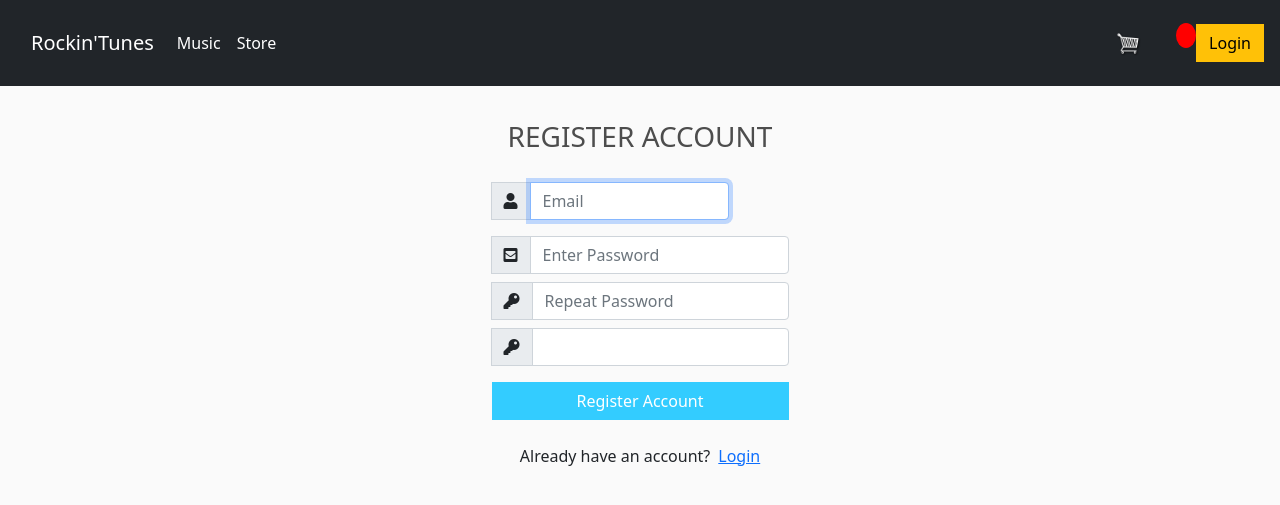
After one commit to repeckadonatas/Music-store, a Django app: page /register/ in a window 1280 px wide. The commit adds this page. Shown: the top 505 px of the page. Run offline with Django 3.2, Linux system fonts and the light colour scheme; some libraries are stand-ins or nearby versions.

Commit message:
music store

```diff
--- a/musicstore/musicstore/urls.py
+++ b/musicstore/musicstore/urls.py
@@ -24,3 +24,4 @@ urlpatterns = [
 ]
 
 urlpatterns += static(settings.MEDIA_URL, document_root=settings.MEDIA_ROOT)
+urlpatterns += static(settings.STATIC_URL, document_root=settings.STATIC_ROOT)
--- a/musicstore/static/css/main.css
+++ b/musicstore/static/css/main.css
@@ -13,7 +13,7 @@ h1,h2,h3,h4,h5,h6{
 	padding: 10px;
 }
 
-.thumbnail{
+.thumbnail, .card-img-top{
 	width: 100%;
 	height: 200px;
 	-webkit-box-shadow: -1px -3px 5px -2px rgba(214,214,214,1);
@@ -26,7 +26,7 @@ h1,h2,h3,h4,h5,h6{
 }
 
 .bg-dark{
-	background-color: #4f868c!important;
+	//background-color: #4f868c!important;
 }
 
 #cart-icon{
@@ -100,3 +100,18 @@ h1,h2,h3,h4,h5,h6{
 .navbar-brand{
     margin: 15px;
 }
+
+.hello-msg{
+    font-size: 15px;
+    margin-right: 20px;
+    color: #fff;
+    padding: 10px;
+}
+
+.card-title:{
+    display: inline-block;
+}
+
+.mb-3{
+    width: 80%;
+}
--- a/musicstore/store/admin.py
+++ b/musicstore/store/admin.py
@@ -5,6 +5,7 @@ from .models import *
 
 admin.site.register(Customer)
 admin.site.register(Product)
+admin.site.register(AlbumProduct)
 admin.site.register(Order)
 admin.site.register(OrderItem)
 admin.site.register(ShippingAddress)
--- /dev/null
+++ b/musicstore/store/forms.py
@@ -0,0 +1,16 @@
+from django import forms
+from django.contrib.auth.models import User
+from django.contrib.auth.forms import UserCreationForm
+from .models import AlbumProduct
+
+
+class CreateUserForm(UserCreationForm):
+    class Meta:
+        model = User
+        fields = ['username', 'email', 'password1', 'password2']
+
+
+class AudioForm(forms.ModelForm):
+    class Meta:
+        model = AlbumProduct
+        fields = ['audio']
--- a/musicstore/store/templates/store/cart.html
+++ b/musicstore/store/templates/store/cart.html
@@ -9,6 +9,7 @@
         <div class="box-element">
 
             <a class="btn btn-outline-dark" href="{% url 'store' %}">&#x2190; Continue Shopping</a>
+            <a class="btn btn-outline-dark" href="{% url 'music' %}">&#x2190; Back to Music</a>
 
             <br>
             <br>
--- a/musicstore/store/templates/store/main.html
+++ b/musicstore/store/templates/store/main.html
@@ -5,6 +5,8 @@
 
     <meta charset="UTF-8">
     <meta name="viewport" content="width=device-width, initial-scale=1, maximum-scale=1, minimum-scale=1">
+
+    <link rel="stylesheet" href="https://stackpath.bootstrapcdn.com/bootstrap/4.3.1/css/bootstrap.min.css" integrity="sha384-ggOyR0iXCbMQv3Xipma34MD+dH/1fQ784/j6cY/iJTQUOhcWr7x9JvoRxT2MZw1T" crossorigin="anonymous">
 
     <link href="https://cdn.jsdelivr.net/npm/bootstrap@5.1.3/dist/css/bootstrap.min.css" rel="stylesheet"
           integrity="sha384-1BmE4kWBq78iYhFldvKuhfTAU6auU8tT94WrHftjDbrCEXSU1oBoqyl2QvZ6jIW3" crossorigin="anonymous">
@@ -66,7 +68,7 @@
 </head>
 <body>
 
-    <nav class="navbar navbar-expand-lg navbar-dark bg-dark">
+    <nav class="navbar navbar-expand-lg navbar navbar-dark bg-dark">
         <a class="navbar-brand" href="{% url 'store'%}">Rockin'Tunes</a>
         <button class="navbar-toggler" type="button" data-toggle="collapse" data-target="#navbarSupportedContent"
                 aria-controls="navbarSupportedContent" aria-expanded="false" aria-label="Toggle navigation">
@@ -76,9 +78,11 @@
         <div class="collapse navbar-collapse" id="navbarSupportedContent">
             <ul class="navbar-nav me-auto">
                 <li class="nav-item active">
+                    <a class="nav-link" href="{% url 'music'%}">Music <span class="sr-only"></span></a>
+                </li>
+                <li class="nav-item active">
                     <a class="nav-link" href="{% url 'store'%}">Store <span class="sr-only"></span></a>
                 </li>
-
             </ul>
 <!--            <form class="form-inline my-2 my-lg-0">-->
 <!--                <input class="form-control mr-sm-2" type="search" placeholder="Search" aria-label="Search">-->
@@ -86,15 +90,25 @@
 <!--            </form>-->
 
             <div class="form-inline my-2 my-lg-0">
-                <a href="#" class="btn btn-warning">Login</a>
+<!--                <a href="{% url 'login' %}" class="btn btn-warning">Login</a>-->
 
                 <a href="{% url 'cart' %}">
                     <img id="cart-icon" src="{% static 'images/cart.png' %}">
                 </a>
                 <p id="cart-total">{{cartItems}}</p>
+            </div>
 
+            <div class="form-inline my-2 my-lg-0">
+                {% if request.user.is_authenticated %}
+                    <p class="hello-msg">Hello, {{request.user}}</p>
+                    <span><a href="{% url 'logout' %}" class="btn btn-warning hello-msg">Logout</a></span>
+                {% else %}
+                    <a href="{% url 'login' %}" class="btn btn-warning">Login</a>
+                {% endif %}
             </div>
+
         </div>
+
     </nav>
 
     <div class="container">
@@ -104,7 +118,10 @@
         {% endblock content %}
     </div>
 
-    <script src="https://cdn.jsdelivr.net/npm/bootstrap@5.1.3/dist/js/bootstrap.bundle.min.js" integrity="sha384-ka7Sk0Gln4gmtz2MlQnikT1wXgYsOg+OMhuP+IlRH9sENBO0LRn5q+8nbTov4+1p" crossorigin="anonymous"></script>
+<!--    <script src="https://cdn.jsdelivr.net/npm/bootstrap@5.1.3/dist/js/bootstrap.bundle.min.js" integrity="sha384-ka7Sk0Gln4gmtz2MlQnikT1wXgYsOg+OMhuP+IlRH9sENBO0LRn5q+8nbTov4+1p" crossorigin="anonymous"></script>-->
+    <script src="https://code.jquery.com/jquery-3.3.1.slim.min.js" integrity="sha384-q8i/X+965DzO0rT7abK41JStQIAqVgRVzpbzo5smXKp4YfRvH+8abtTE1Pi6jizo" crossorigin="anonymous"></script>
+    <script src="https://cdnjs.cloudflare.com/ajax/libs/popper.js/1.14.7/umd/popper.min.js" integrity="sha384-UO2eT0CpHqdSJQ6hJty5KVphtPhzWj9WO1clHTMGa3JDZwrnQq4sF86dIHNDz0W1" crossorigin="anonymous"></script>
+    <script src="https://stackpath.bootstrapcdn.com/bootstrap/4.3.1/js/bootstrap.min.js" integrity="sha384-JjSmVgyd0p3pXB1rRibZUAYoIIy6OrQ6VrjIEaFf/nJGzIxFDsf4x0xIM+B07jRM" crossorigin="anonymous"></script>
 
     <script type="text/javascript" src="{% static 'js/cart.js' %}"></script>
 </body>
--- /dev/null
+++ b/musicstore/store/templates/store/register.html
@@ -0,0 +1,100 @@
+{% extends 'store/main.html' %}
+{% load static %}
+{% block content %}
+
+
+    <title>Register</title>
+
+    <link rel="stylesheet" href="https://use.fontawesome.com/releases/v5.6.1/css/all.css" integrity="sha384-gfdkjb5BdAXd+lj+gudLWI+BXq4IuLW5IT+brZEZsLFm++aCMlF1V92rMkPaX4PP" crossorigin="anonymous">
+
+    <style>
+        .login_btn {
+            width: 100%;
+            background: #33ccff !important;
+            color: white !important;
+        }
+
+        .login_btn:focus {
+            box-shadow: none !important;
+            outline: 0px !important;
+        }
+
+        .user_card {
+            margin-top: auto;
+            margin-bottom: auto;
+            position: relative;
+			display: flex;
+			justify-content: center;
+			flex-direction: column;
+			padding: 10px;
+        }
+
+        .form_container {
+			margin-top: 20px;
+		}
+    </style>
+
+    <div class="container h-100">
+        <div class="d-flex justify-content-center h-100">
+            <div class="user_card">
+                <div class="d-flex justify-content-center">
+                    <h3 id="form-title">REGISTER ACCOUNT</h3>
+                </div>
+                <div class="d-flex justify-content-center form_container">
+
+                    <form method="POST" action="">
+                        {% csrf_token %}
+                        <div class="input-group mb-3">
+                            <div class="input-group-append">
+                                <span class="input-group-text"><i class="fas fa-user"></i></span>
+                            </div>
+                            {{form.username}}
+                        </div>
+                        <div class="input-group mb-2">
+                            <div class="input-group-append">
+                                <span class="input-group-text"><i class="fas fa-envelope-square"></i></span>
+                            </div>
+                            {{form.email}}
+                        </div>
+                        <div class="input-group mb-2">
+                            <div class="input-group-append">
+                                <span class="input-group-text"><i class="fas fa-key"></i></span>
+                            </div>
+                            {{form.password1}}
+                        </div>
+                        <div class="input-group mb-2">
+                            <div class="input-group-append">
+                                <span class="input-group-text"><i class="fas fa-key"></i></span>
+                            </div>
+                            {{form.password2}}
+                        </div>
+
+                        <div class="d-flex justify-content-center mt-3 login_container">
+                            <input class="btn login_btn" type="submit" value="Register Account">
+                        </div>
+                    </form>
+                </div>
+
+                <div class="mt-4">
+                    <div class="d-flex justify-content-center links">
+                        Already have an account? <a href="{% url 'login' %}" class="ml-2">Login</a>
+                    </div>
+                </div>
+            </div>
+        </div>
+    </div>
+
+    <script>
+        var form_fields = document.getElementsByTagName('input')
+        form_fields[0].placeholder = 'Username';
+        form_fields[1].placeholder = 'Email';
+        form_fields[2].placeholder = 'Enter Password';
+        form_fields[3].placeholder = 'Repeat Password';
+
+        for (var field in form_fields){
+            form_fields[field].className += ' form-control'
+        }
+    </script>
+
+
+{% endblock content %}
--- a/musicstore/store/templates/store/store.html
+++ b/musicstore/store/templates/store/store.html
@@ -13,7 +13,6 @@
                 <hr>
 
                 <button data-product={{product.id}} data-action="add" class="btn btn-outline-secondary add-btn update-cart">Add to Cart</button>
-                <a class="btn btn-outline-success" href="#">View</a>
                 <h4 style="display: inline-block; float: right"><strong>${{product.price|floatformat:2}}</strong></h4>
             </div>
         </div>
--- a/musicstore/store/urls.py
+++ b/musicstore/store/urls.py
@@ -3,9 +3,15 @@ from . import views
 
 urlpatterns = [
     path('', views.store, name='store'),
+    path('music/', views.music, name='music'),
+    path('store/', views.store, name='store'),
     path('cart/', views.cart, name='cart'),
     path('checkout/', views.checkout, name='checkout'),
     path('update_item/', views.updateItem, name='update_item'),
     path('process_order/', views.processOrder, name='process_order'),
 
+    path('register/', views.registerPage, name='register'),
+    path('login/', views.loginPage, name='login'),
+    path('logout/', views.logoutPage, name='logout'),
+
 ]
--- a/musicstore/store/views.py
+++ b/musicstore/store/views.py
@@ -1,12 +1,37 @@
-from django.shortcuts import render
+from django.shortcuts import render, redirect
 from .models import *
 from django.http import JsonResponse
 import json
 import datetime
 
 from .utils import cookieCart
+from .forms import CreateUserForm, AudioForm
+
+from django.contrib import messages
+
+# from django.views.decorators.csrf import csrf_exempt, csrf_protect
+
+from django.contrib.auth import authenticate, login, logout
+
+# from django.contrib.auth.decorators import login_required
 
 # Create your views here.
+
+
+def music(request):
+    if request.user.is_authenticated:
+        customer = request.user.customer
+        order, created = Order.objects.get_or_create(customer=customer, complete=False)
+        items = order.orderitem_set.all()
+        cartItems = order.get_cart_items
+    else:
+        """utils.py"""
+        cookieData = cookieCart(request)
+        cartItems = cookieData['cartItems']
+
+    albumProducts = AlbumProduct.objects.all()
+    context = {'albumProducts': albumProducts, 'cartItems': cartItems}
+    return render(request, 'store/music.html', context)
 
 
 def store(request):
@@ -62,13 +87,16 @@ def checkout(request):
 def updateItem(request):
     data = json.loads(request.body)
     productId = data['productId']
+    # albumProductId = data['albumProductId']
     action = data['action']
 
     print('Action:', action)
     print('productId:', productId)
+    # print('albumProductId:', albumProductId)
 
     customer = request.user.customer
     product = Product.objects.get(id=productId)
+    # albumProduct = AlbumProduct.objects.get(id=albumProductId)
     order, created = Order.objects.get_or_create(customer=customer, complete=False)
 
     orderItem, created = OrderItem.objects.get_or_create(order=order, product=product)
@@ -113,3 +141,39 @@ def processOrder(request):
     else:
         print('User is not logged in')
     return JsonResponse('Payment complete', safe=False)
+
+
+def registerPage(request):
+    form = CreateUserForm()
+
+    if request.method == 'POST':
+        form = CreateUserForm(request.POST)
+        if form.is_valid():
+            form.save()
+            user = form.cleaned_data.get('username')
+            messages.success(request, 'Account was successfully created!')
+            return redirect('login')
+
+    context = {'form': form}
+    return render(request, 'store/register.html', context)
+
+
+def loginPage(request):
+    if request.method == 'POST':
+        username = request.POST.get('username')
+        password = request.POST.get('password')
+        user = authenticate(request, username=username, password=password)
+
+        if user is not None:
+            login(request, user)
+            return redirect('store')
+        else:
+            messages.info(request, 'Username and/or password is incorrect!')
+
+    context = {}
+    return render(request, 'store/login.html', context)
+
+
+def logoutPage(request):
+    logout(request)
+    return redirect('login')
```
Also changed, not shown: musicstore/musicstore/settings.py (+14 -2 lines), musicstore/static/js/cart.js (+12 -11 lines), musicstore/store/models.py (+28 -0 lines), musicstore/store/templates/store/login.html (added, +82 -0 lines), musicstore/store/templates/store/music.html (added, +48 -0 lines), musicstore/db.sqlite3, musicstore/static/images/shoes.jpg (deleted), musicstore/static/images/sourcecode.jpg (deleted), musicstore/static/images/watch.jpg (deleted).
